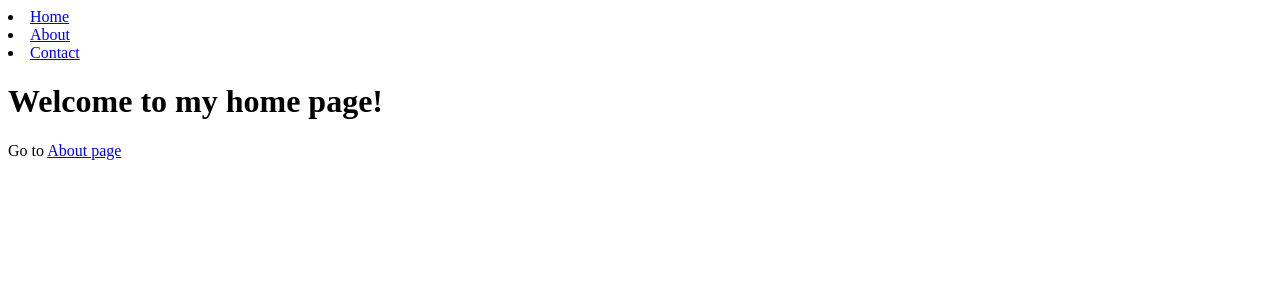
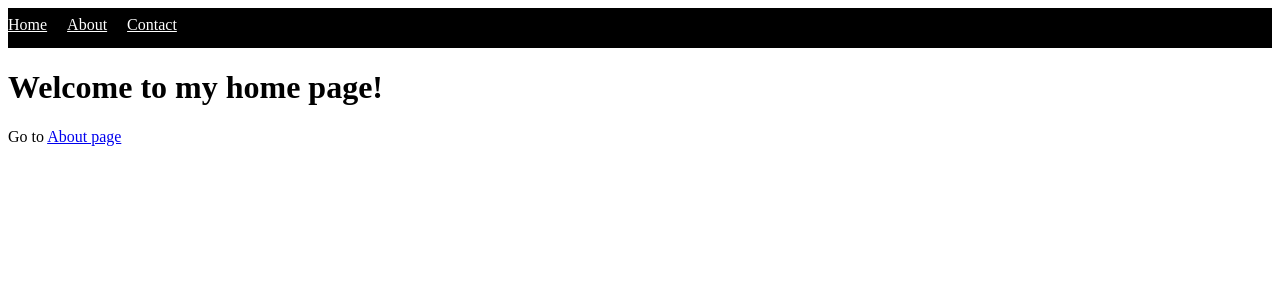
Before and after one commit to sharpmalm/portfoliorouter, a React (Create React App) app: page / in a window 1280 px wide. Shown: the top 300 px of the page. Built offline with nearby package versions, Linux system fonts and the light colour scheme.

Commit message:
Navbar correctly formatted and working with SPA!

```diff
--- /dev/null
+++ b/src/content/components/Components.css
@@ -0,0 +1,17 @@
+nav {
+    display: flex;
+    justify-content: flex-start;
+    background-color: #000000;
+    height: 40px;
+  }
+
+  li {
+    list-style-type: none;
+    margin-right: 20px;
+    padding-top: 8px;
+    padding-bottom: 5px;
+  }
+
+  .navbar-links a {
+    color: white;
+  }
--- a/src/content/components/NavigationBar.js
+++ b/src/content/components/NavigationBar.js
@@ -1,9 +1,10 @@
 import React from 'react';
 import { Link } from "react-router-dom";
+import './Components.css';
 
 const NavigationBar = () => {
   return (
-    <div>
+    <nav className='navbar-links'>
       <li>
         <Link to="/">Home</Link>
       </li>
@@ -13,7 +14,7 @@ const NavigationBar = () => {
       <li>
         <Link to="/contact">Contact</Link>
       </li>
-    </div>
+    </nav>
   );
 }
 
```
